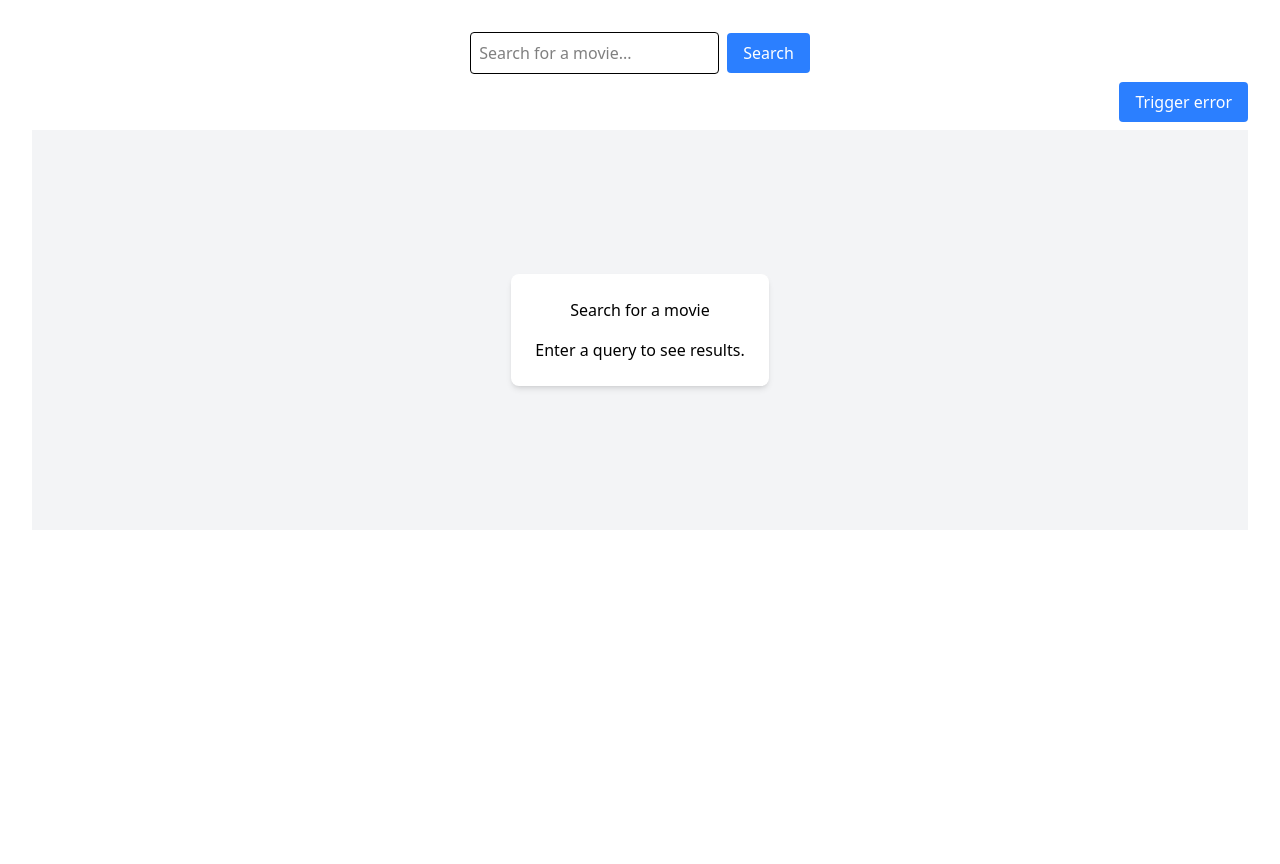
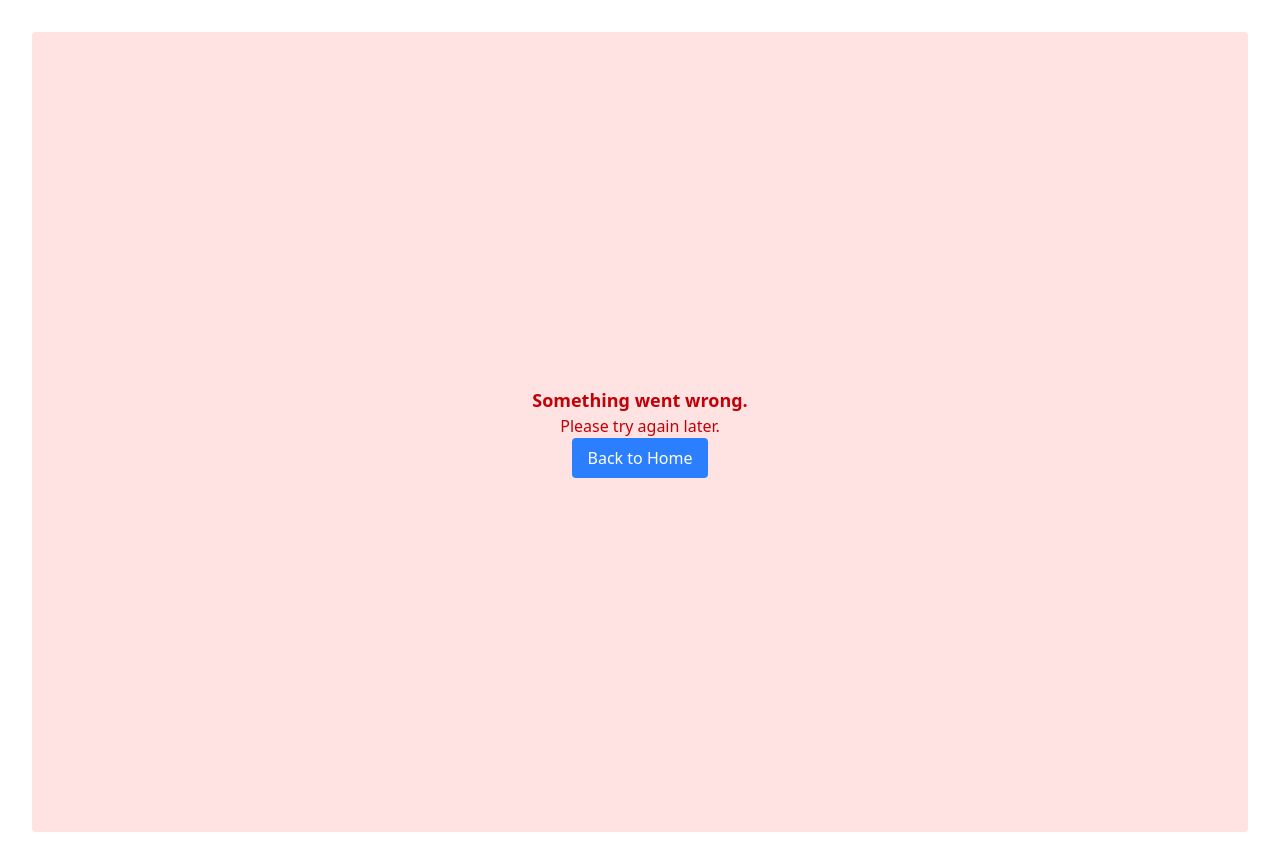
Before and after one commit to tagaiii/react-movie-app, a React (Vite) app: page / in a window 1280 px wide. Both pictures are taken after a click on the button "Trigger error". Before the commit the page ends 800 px from the top, so only its background shows below. Built offline with nearby package versions, Linux system fonts and the light colour scheme.

Commit message:
feat: implement error boundary and fetch error handling

```diff
--- a/src/App.tsx
+++ b/src/App.tsx
@@ -1,8 +1,13 @@
 import './App.css';
 import MainPage from './pages/MainPage';
+import ErrorBoundary from './components/ErrorBoundary';
 
 function App() {
-  return <MainPage />;
+  return (
+    <ErrorBoundary>
+      <MainPage />
+    </ErrorBoundary>
+  );
 }
 
 export default App;
--- /dev/null
+++ b/src/components/ErrorBoundary.tsx
@@ -0,0 +1,36 @@
+import { Component } from 'react';
+
+interface Props {
+  children: React.ReactNode;
+}
+
+export default class ErrorBoundary extends Component<Props> {
+  state = { hasError: false };
+
+  static getDerivedStateFromError() {
+    return { hasError: true };
+  }
+
+  componentDidCatch(error: Error, errorInfo: React.ErrorInfo) {
+    console.error('ErrorBoundary caught an error:', error, errorInfo);
+  }
+
+  render() {
+    if (this.state.hasError) {
+      return (
+        <div className="bg-red-100 text-red-700 p-4 rounded min-h-[800px] flex flex-col items-center justify-center">
+          <h1 className="text-lg font-bold">Something went wrong.</h1>
+          <p>Please try again later.</p>
+          <button
+            className="bg-blue-500 text-white px-4 py-2 rounded hover:bg-blue-600"
+            onClick={() => this.setState({ hasError: false })}
+          >
+            Back to Home
+          </button>
+        </div>
+      );
+    }
+
+    return this.props.children;
+  }
+}
--- a/src/pages/MainPage.tsx
+++ b/src/pages/MainPage.tsx
@@ -9,6 +9,7 @@ interface State {
   isLoading: boolean;
   results: Movie[];
   error: unknown;
+  simulateError: boolean;
 }
 
 class MainPage extends Component<Record<string, never>, State> {
@@ -17,6 +18,7 @@ class MainPage extends Component<Record<string, never>, State> {
     isLoading: false,
     results: [] as Movie[],
     error: null,
+    simulateError: false,
   };
 
   handleSearch = async (query: string) => {
@@ -40,17 +42,21 @@ class MainPage extends Component<Record<string, never>, State> {
       const data: MovieResponse = await res.json();
       this.setState({ results: data.results });
     } catch (error) {
-      this.setState({ error: error, results: [] });
+      this.setState({ error: error, results: [], isLoading: false });
     } finally {
       this.setState({ isLoading: false });
     }
   };
 
   triggerError = () => {
-    this.setState({ error: new Error() });
+    this.setState({ simulateError: true });
   };
 
   render() {
+    if (this.state.simulateError) {
+      throw new Error('Simulated error for testing ErrorBoundary');
+    }
+
     return (
       <div className="container flex flex-col gap-2 items-center">
         <div>
@@ -68,7 +74,14 @@ class MainPage extends Component<Record<string, never>, State> {
             >
               Trigger error
             </button>
-            <Results query={this.state.query} results={this.state.results} />
+            {this.state.error ? (
+              <div className="bg-red-100 text-red-700 p-4 rounded min-h-[400px] flex flex-col items-center justify-center">
+                <h1 className="text-lg font-bold">Failed to fetch</h1>
+                <p className="text-sm">Please try again later.</p>
+              </div>
+            ) : (
+              <Results query={this.state.query} results={this.state.results} />
+            )}
           </div>
         )}
       </div>
```
